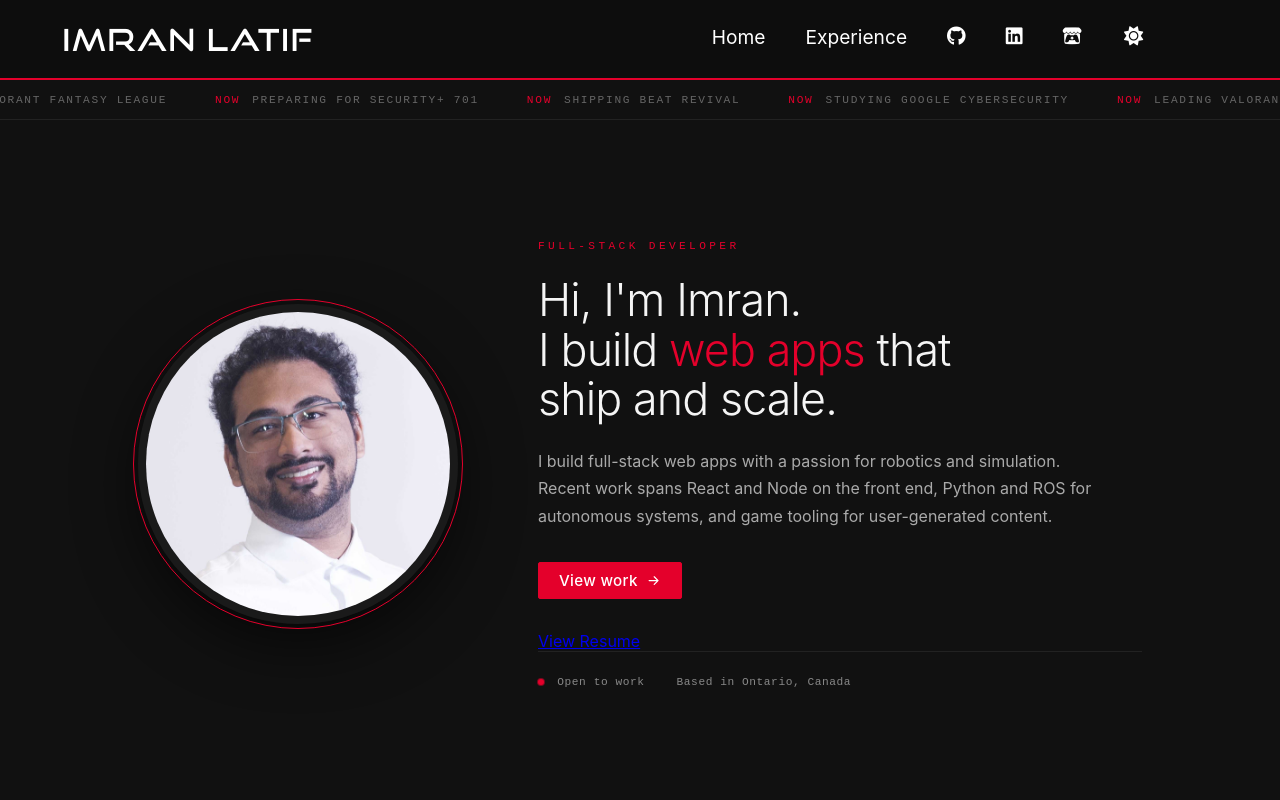
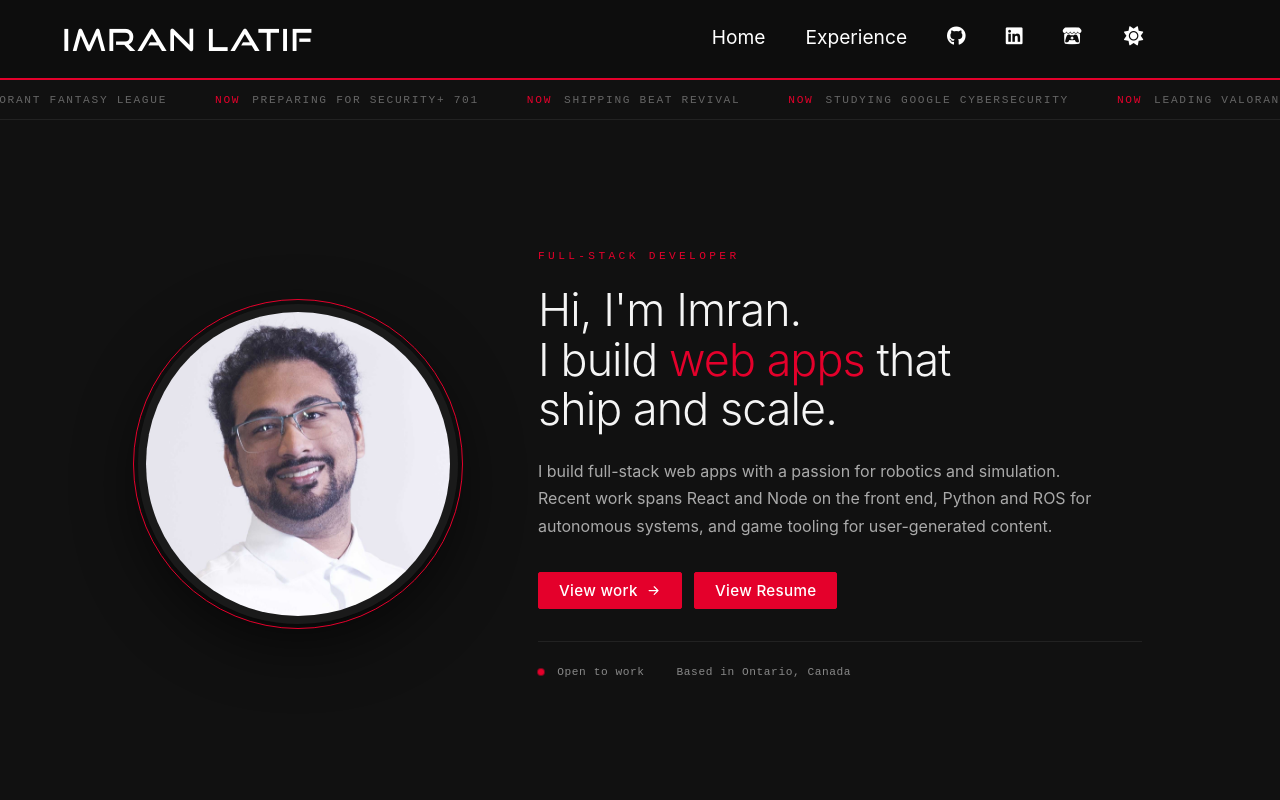
Before and after one commit to imran1503/Resume, a React (Create React App) app in the folder web_resume/: page /#/ in a window 1280 px wide. Shown: the top 800 px of the page. Built offline with nearby package versions, Linux system fonts and the light colour scheme; no server answers.

Commit message:
Added local version of resume

```diff
--- a/web_resume/src/Components/HeroSection.js
+++ b/web_resume/src/Components/HeroSection.js
@@ -55,15 +55,16 @@ function HeroSection({ isNight = false }) {
                 <path d="M5 12h14M13 6l6 6-6 6" />
               </svg>
             </Link>
+
+            <a
+              href="/IL_Resume.pdf"
+              target="_blank"
+              rel="noopener noreferrer"
+              className="btn btn--primary"
+            >
+              View Resume
+            </a>
           </div>
-          <a
-            href="/Imran_Latif_Resume.pdf"
-            target="_blank"
-            rel="noopener noreferrer"
-            className="resume-btn"
-          >
-            View Resume
-          </a>
 
           <div className="hero-status">
             <span>
```
Also changed, not shown: 1 other file (tests, documents, lock files or other folders).
